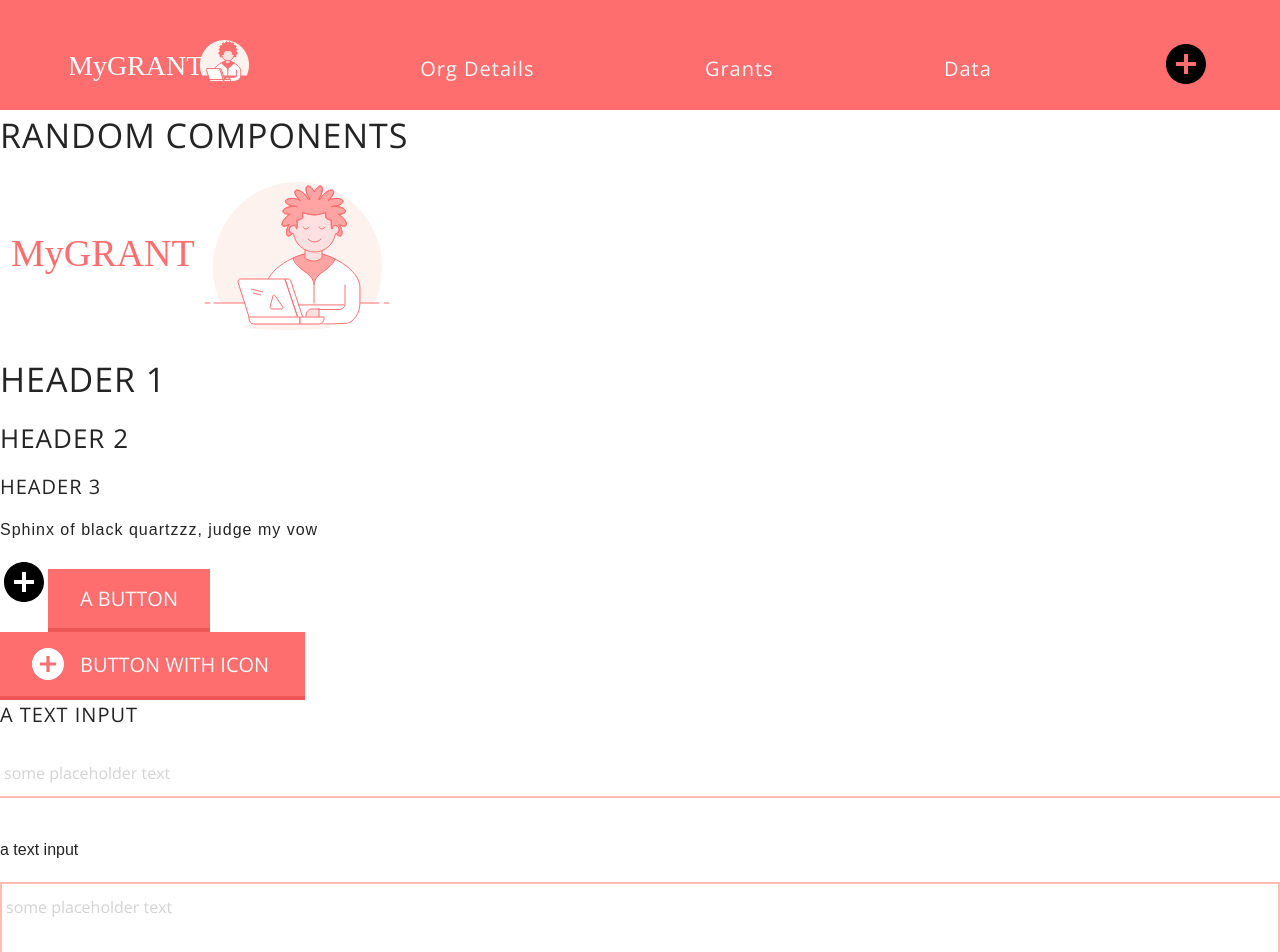
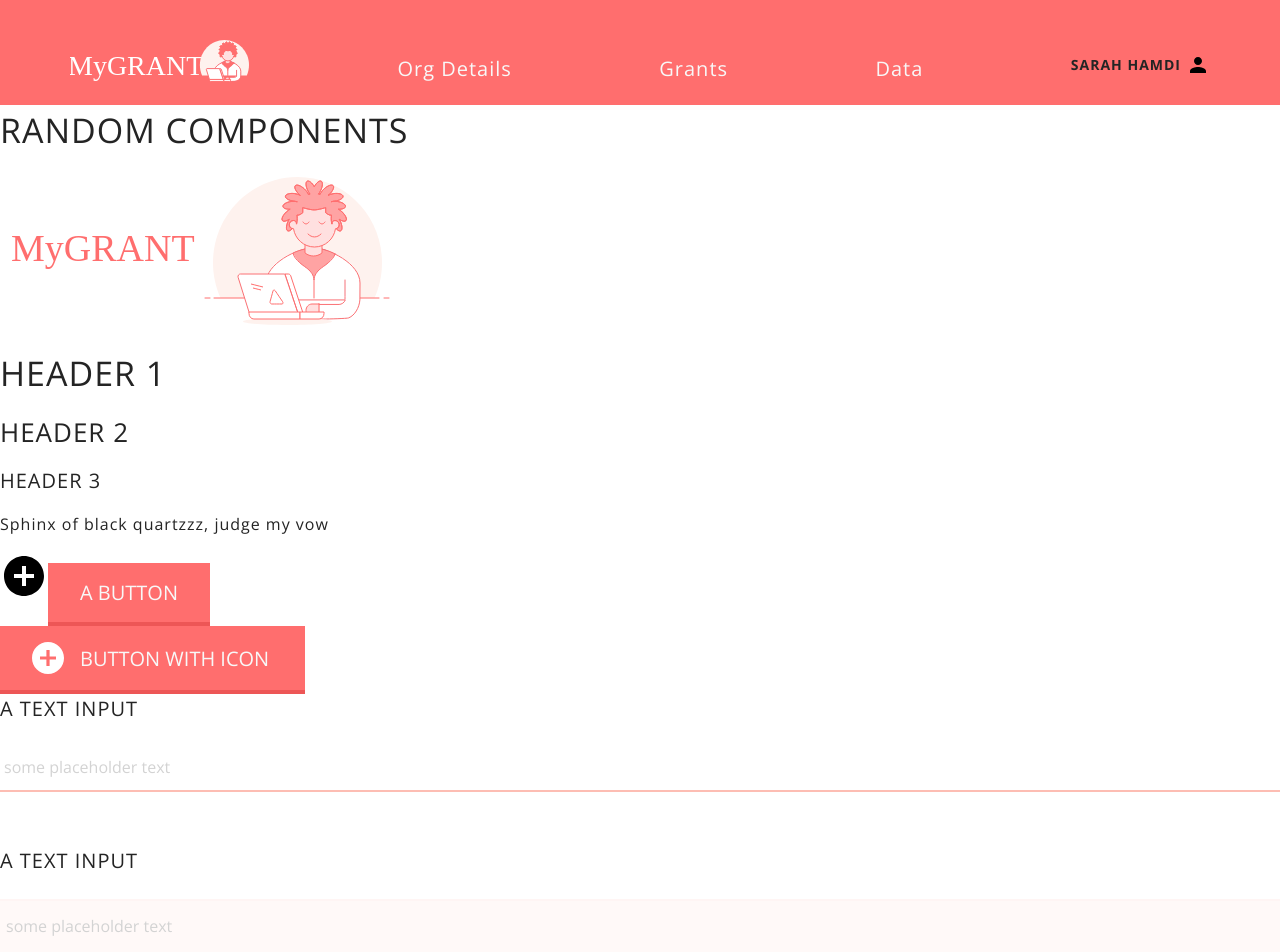
Before and after one commit to sarahhamdi/mygrant, a React (Create React App) app: page / in a window 1280 px wide. Shown: the top 952 px of the page. Built offline with nearby package versions, Linux system fonts and the light colour scheme; no server answers.

Commit message:
more input styles

```diff
--- a/src/components/Header/Header.js
+++ b/src/components/Header/Header.js
@@ -2,7 +2,7 @@ import React from 'react';
 import Image from '../Image/Image';
 import Icon from '../Icon/Icon';
 import logo from '../../assets/small-logo.svg'
-import add from '../../assets/icon-add.svg'
+import person from '../../assets/person.svg'
 
 const Header = () => (
   <header className="header">
@@ -15,7 +15,7 @@ const Header = () => (
         <li className="header__nav-list-item"><h2 className="header-3">Grants</h2></li>
         <li className="header__nav-list-item"><h2 className="header-3">Data</h2></li>
         <li className="header__nav-list-item header__account-icon">
-          <Icon type={add}/>
+          <p className="paragraph">Sarah Hamdi</p> <Icon type={person}/>
         </li>
       </ul>
     </nav>
--- a/src/components/Header/_header.scss
+++ b/src/components/Header/_header.scss
@@ -25,4 +25,20 @@
       padding-top: 40px;
     }
   }
+  .header__account-icon {
+    @include flexbox (row wrap, space-between, center);
+    color: $charcoal;
+    &:hover {
+      border-top: 8px solid $charcoal;
+      padding-top: 32px;
+    }
+    .paragraph {
+      font-weight: $font-weight--bolder;
+      text-transform: uppercase;
+      font-size: 14px;
+      margin: 0;
+      align-self: center;
+      margin-right: 5px;
+    }
+  }
 }
--- a/src/components/InputText/_inputtext.scss
+++ b/src/components/InputText/_inputtext.scss
@@ -8,10 +8,12 @@
     font-weight: $font-weight--light;
     width: 100%;
     transition: background 0.3s;
+    &:hover,
     &:focus {
       background: #fff9f8;
       box-shadow: none;
       outline: 2px solid #fff5f4;
+      border-bottom: 2px solid #fff9f8;
     }
     &::placeholder {
       color: #d3d3d3;
--- a/src/components/InputTextArea/InputTextArea.js
+++ b/src/components/InputTextArea/InputTextArea.js
@@ -2,7 +2,7 @@ import React from 'react';
 
 const InputTextArea = ({ extraClass, id, label, name, placeholder, required, disabled, length, readonly }) => (
   <div className={`textarea ${extraClass}`}>
-    <label className={`textarea__label`} htmlFor={id} >{label}</label>
+    <label className={`textarea__label`} htmlFor={id}><h3 className="header-3">{label}</h3></label>
 
     <textarea
       className={`textarea__input`}
--- a/src/components/InputTextArea/_inputtextarea.scss
+++ b/src/components/InputTextArea/_inputtextarea.scss
@@ -8,10 +8,13 @@
     min-height: 200px;
     transition: background 0.3s;
     width: 100%;
-    &:focus {
+    &:hover,
+    &:focus,
+    &:valid {
       background: #fff9f8;
       box-shadow: none;
       outline: 2px solid #fff5f4;
+      border: 2px solid #fff9f8;
     }
     &::placeholder {
       color: #d3d3d3;
--- a/src/styles/css/index.css
+++ b/src/styles/css/index.css
@@ -256,6 +256,22 @@ button {
   .header .header__account-icon:hover {
     border: none;
     padding-top: 40px; }
+  .header .header__account-icon {
+    display: flex;
+    flex-flow: row wrap;
+    justify-content: space-between;
+    align-content: center;
+    color: #242424; }
+    .header .header__account-icon:hover {
+      border-top: 8px solid #242424;
+      padding-top: 32px; }
+    .header .header__account-icon .paragraph {
+      font-weight: 700;
+      text-transform: uppercase;
+      font-size: 14px;
+      margin: 0;
+      align-self: center;
+      margin-right: 5px; }
 
 .inputtext__input {
   padding: 12px 4px;
@@ -267,10 +283,11 @@ button {
   font-weight: 300;
   width: 100%;
   transition: background 0.3s; }
-  .inputtext__input:focus {
+  .inputtext__input:hover, .inputtext__input:focus {
     background: #fff9f8;
     box-shadow: none;
-    outline: 2px solid #fff5f4; }
+    outline: 2px solid #fff5f4;
+    border-bottom: 2px solid #fff9f8; }
   .inputtext__input::placeholder {
     color: #d3d3d3; }
 
@@ -284,10 +301,11 @@ button {
   min-height: 200px;
   transition: background 0.3s;
   width: 100%; }
-  .textarea__input:focus {
+  .textarea__input:hover, .textarea__input:focus, .textarea__input:valid {
     background: #fff9f8;
     box-shadow: none;
-    outline: 2px solid #fff5f4; }
+    outline: 2px solid #fff5f4;
+    border: 2px solid #fff9f8; }
   .textarea__input::placeholder {
     color: #d3d3d3; }
 
@@ -308,7 +326,6 @@ html {
 
 body {
   margin: 0;
-  padding: 0;
-  font-family: sans-serif; }
+  padding: 0; }
 
 /*# sourceMappingURL=index.css.map */
--- a/src/styles/scss/index.scss
+++ b/src/styles/scss/index.scss
@@ -22,6 +22,4 @@ html {
 body {
   margin: 0;
   padding: 0;
-  font-family: sans-serif;
-  // background: yellow;
 }
```
Also changed, not shown: src/assets/person.svg (added), 1 other file (tests, documents, lock files or other folders).
